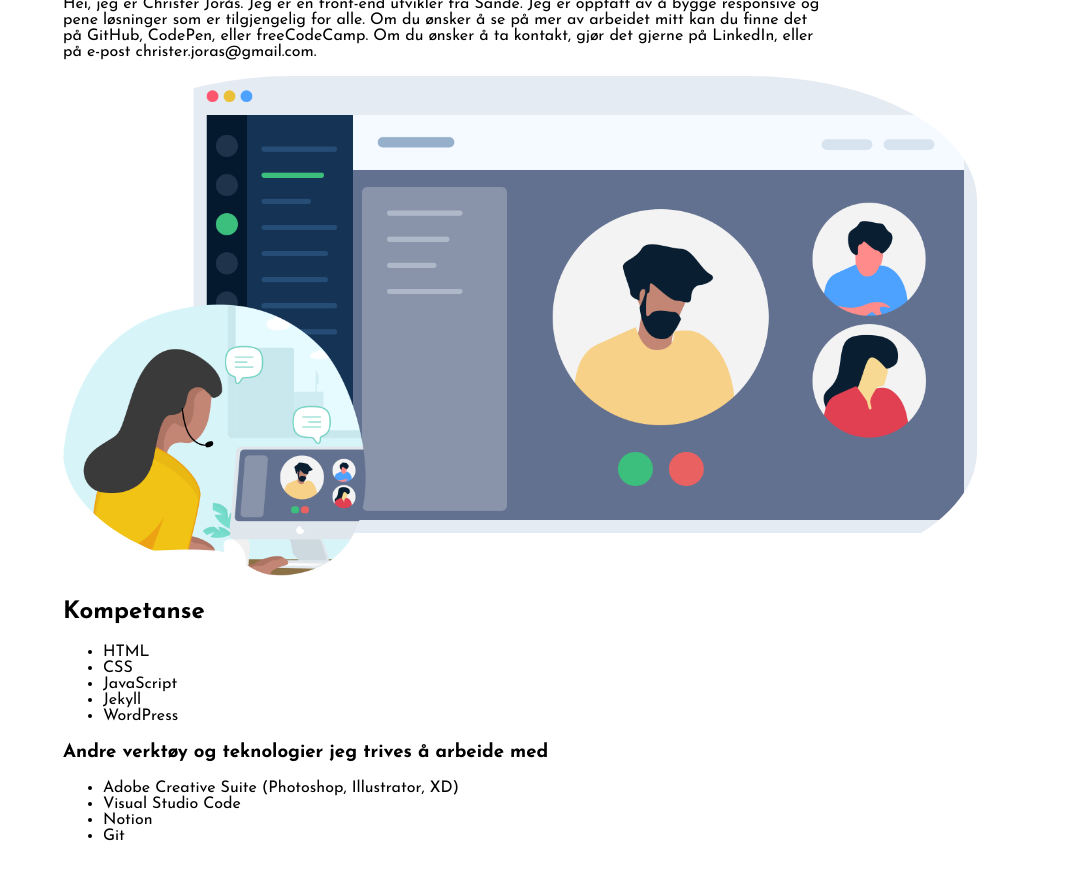
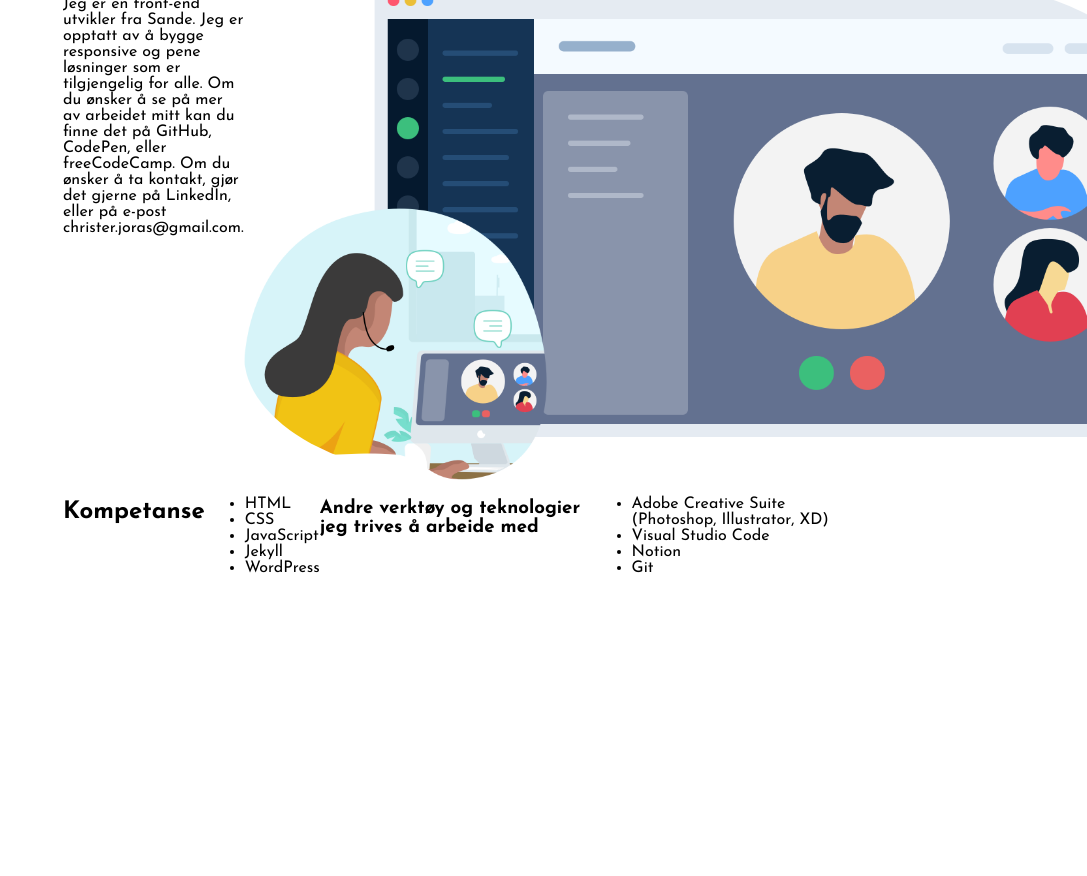
Before and after one commit to cjoras/cjoras.github.io, a Jekyll site: the page built from about.md, in a window 1280 px wide. Shown: the part 136-1012 px from the top of the page, without its empty margins (193-1280 px from the left). Built offline with Jekyll 4.4.1, drawn with Linux system fonts in a browser that asks for light colours; after the commit the page ends 900 px from its top, so only the background shows below that.

Commit message:
Div issues in about.md

```diff
--- a/about.md
+++ b/about.md
@@ -4,10 +4,15 @@
 title: Christer Jorås - Om meg
 layout: default
 ---
+<div class='flex-container'>
 
 Hei, jeg er Christer Jorås. Jeg er en front-end utvikler fra Sande. Jeg er opptatt av å bygge responsive og pene løsninger som er tilgjengelig for alle. Om du ønsker å se på mer av arbeidet mitt kan du finne det på GitHub, CodePen, eller freeCodeCamp. Om du ønsker å ta kontakt, gjør det gjerne på LinkedIn, eller på e-post christer.joras@gmail.com.
 
 <img class='profile-picture' src='\assets\images\RemoteWork2.png'/>
+
+</div>
+
+<div class='flex-container'>
 
 <h2>Kompetanse</h2>
 <ul>
@@ -25,3 +30,5 @@ Hei, jeg er Christer Jorås. Jeg er en front-end utvikler fra Sande. Jeg er oppt
     <li>Notion</li>
     <li>Git</li>
 </ul>
+
+</div>
--- a/assets/css/style.css
+++ b/assets/css/style.css
@@ -9,6 +9,14 @@ body {
   padding: 1rem;
   font-family: 'Josefin Sans', sans-serif;
 }
+
+::selection {
+  background: #AED9E0;
+}
+::-moz-selection {
+  background: #AED9E0;
+}
+
 
 .main_content {
   margin: 0 auto;
@@ -62,15 +70,6 @@ body {
   justify-content: flex-start;
   flex-direction: column;
 }
-
-#welcome-section::selection {
-  background: #AED9E0;
-}
-
-#welcome-section::-moz-selection {
-  background: #AED9E0;
-}
-
 
 #welcome-section h1 {
   font-size: 45px;
@@ -192,4 +191,5 @@ body {
 
 .flex-container {
   display: flex;
+  flex-wrap: nowrap;
 }
```
